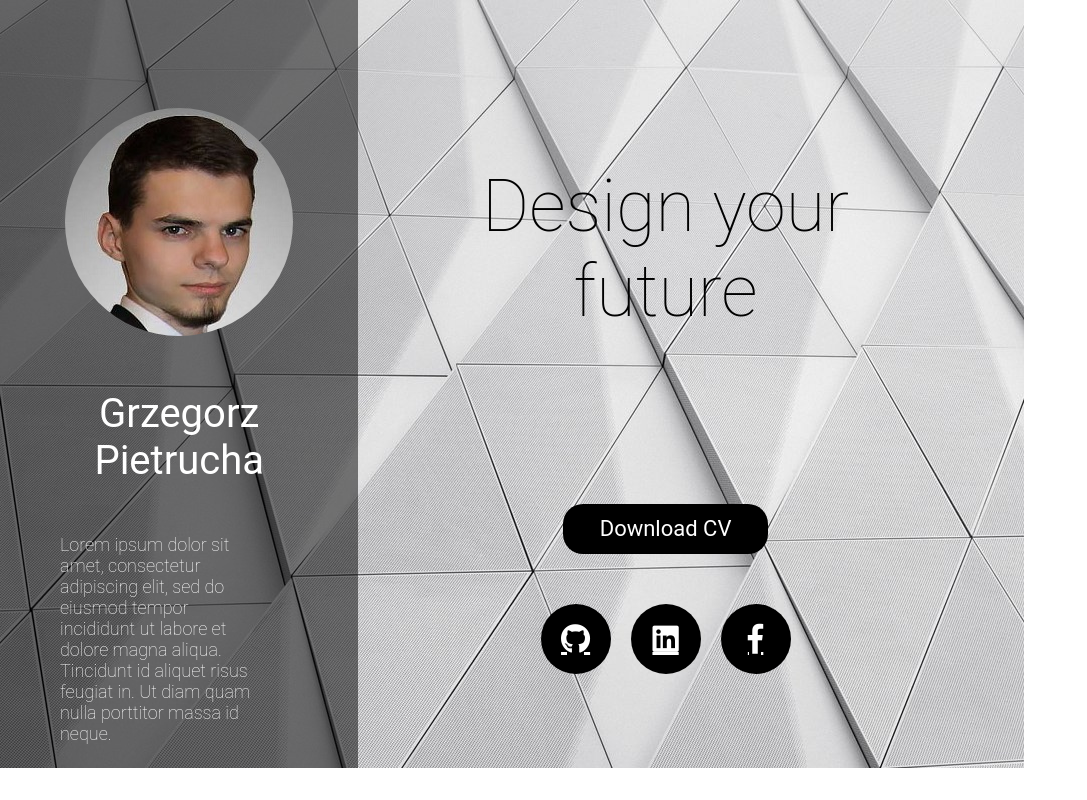
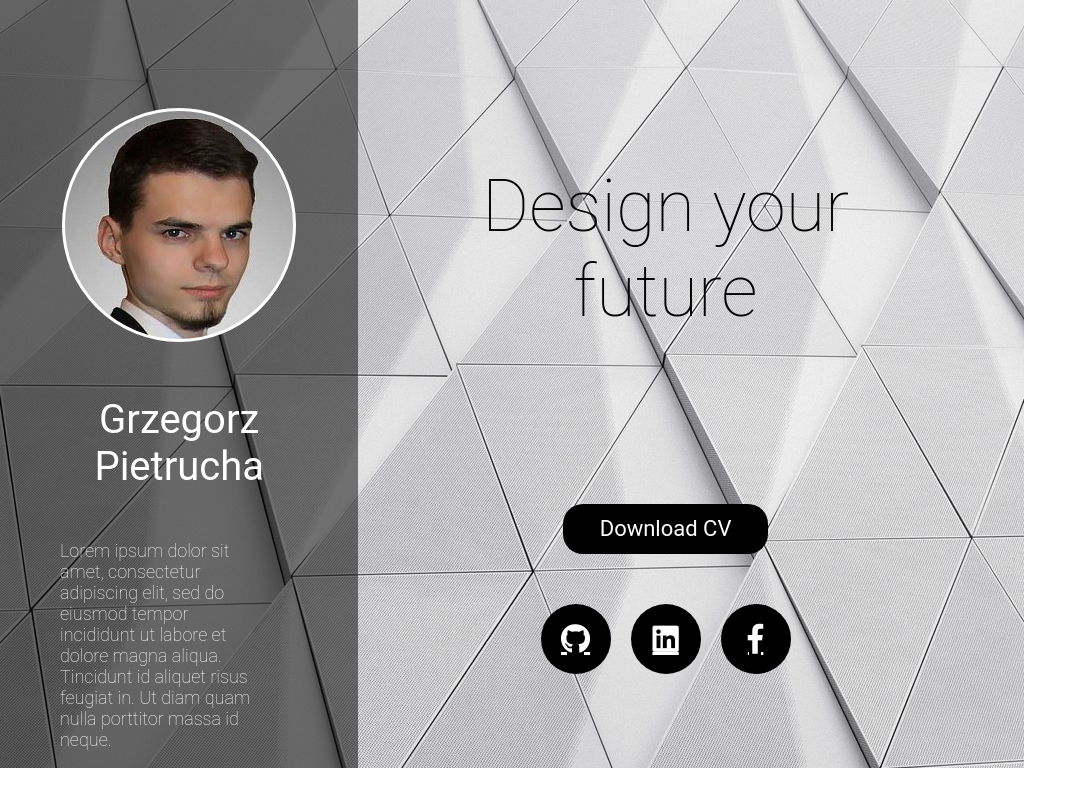
Before and after one commit to Adriwin/CodersCamp2018, a website: page Projekt1/index.html in a window 1280 px wide. Shown: the whole page, without its empty margins (0-1087 px from the left). Drawn offline with Linux system fonts and the light colour scheme.

Commit message:
small fix

```diff
--- a/Projekt1/main.css
+++ b/Projekt1/main.css
@@ -40,6 +40,7 @@ body{
     background-image: url(./img/27867770_1746012032127377_1332655718833146407_n.jpg);
     border-radius: 119px;
     display: inline-block;
+    border: solid white;
 }
 
 .title{
```
